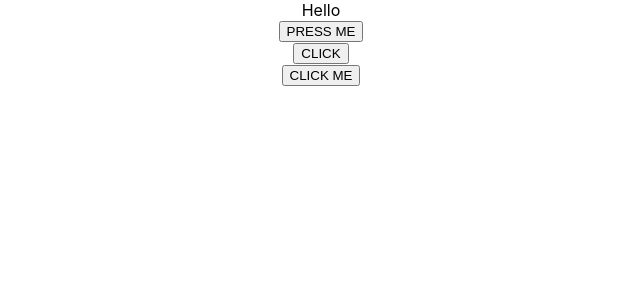
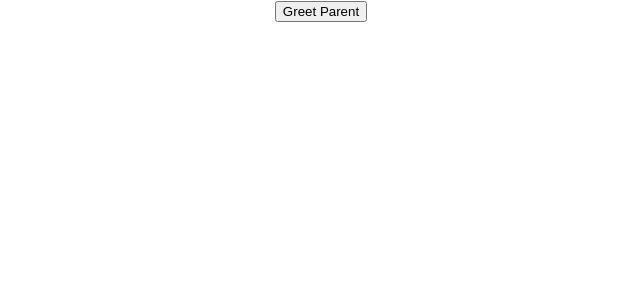
Before and after one commit to zubairahmedanas/React-from-scratch, a React (Create React App) app: page / in a window 1280 px wide. Shown: the top 300 px of the page, without its empty margins (319-959 px from the left). Built offline with nearby package versions, Linux system fonts and the light colour scheme.

Commit message:
Zubair |passing method as props in react component

```diff
--- a/src/App.js
+++ b/src/App.js
@@ -10,12 +10,15 @@
 import FunctionClick from './components/FunctionClick';
 import ClassClick from './components/ClassClick';
 import EventBind from './components/EventBind';
+import ParentComponent from './components/ParentComponent';
 function App() {
   return (
     <div className="App">
-      <EventBind />
-      <FunctionClick />
-      <ClassClick />      {/* <Greet name = "Zubair" designationName = 'Software Engineer'>
+      <ParentComponent />
+      {/* <EventBind /> */}
+      {/* <FunctionClick /> */}
+      {/* <ClassClick />       */}
+      {/* <Greet name = "Zubair" designationName = 'Software Engineer'>
         <p> he works as a software engineer</p>
       </Greet>
 
--- /dev/null
+++ b/src/components/ChildComponent.js
@@ -0,0 +1,11 @@
+import React from 'react'
+
+function ChildComponent(props) {
+    return (
+        <div>
+            <button onClick={()=>props.greetHandler('baby')}>Greet Parent</button>
+        </div>
+    )
+}
+
+export default ChildComponent
--- /dev/null
+++ b/src/components/ParentComponent.js
@@ -0,0 +1,26 @@
+import React, { Component } from 'react'
+import ChildComponent from './ChildComponent'
+
+class ParentComponent extends Component {
+    constructor(props) {
+        super(props)
+
+        this.state = {
+             parentName: 'PArent'
+        }
+        this.greetParent = this.greetParent.bind(this)
+    }
+    greetParent(children){
+        alert(`Hello ${this.state.parentName} from ${children}`)
+    }
+
+    render() {
+        return (
+            <div>
+                <ChildComponent greetHandler={this.greetParent} />
+            </div>
+        )
+    }
+}
+
+export default ParentComponent
```
